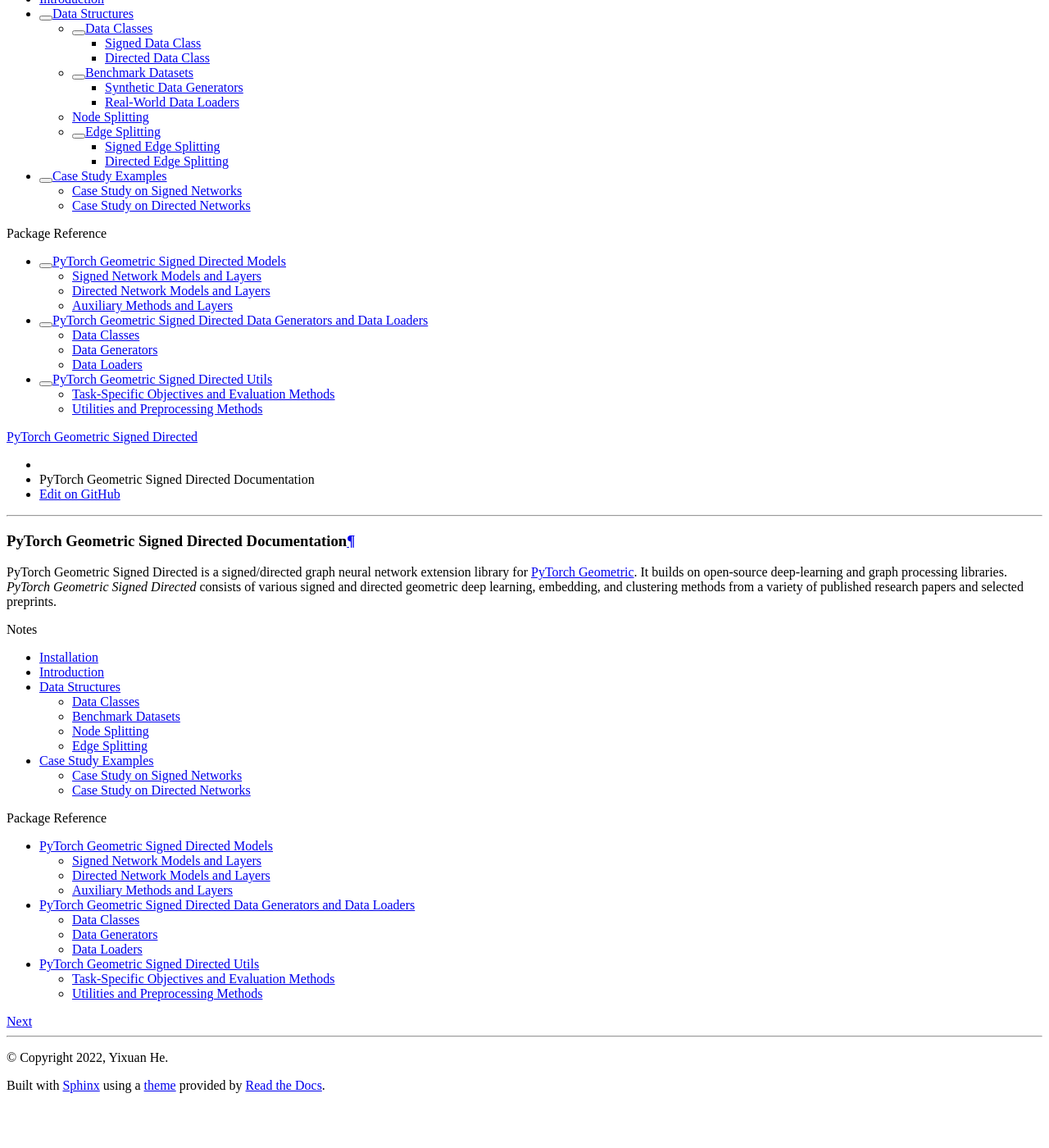
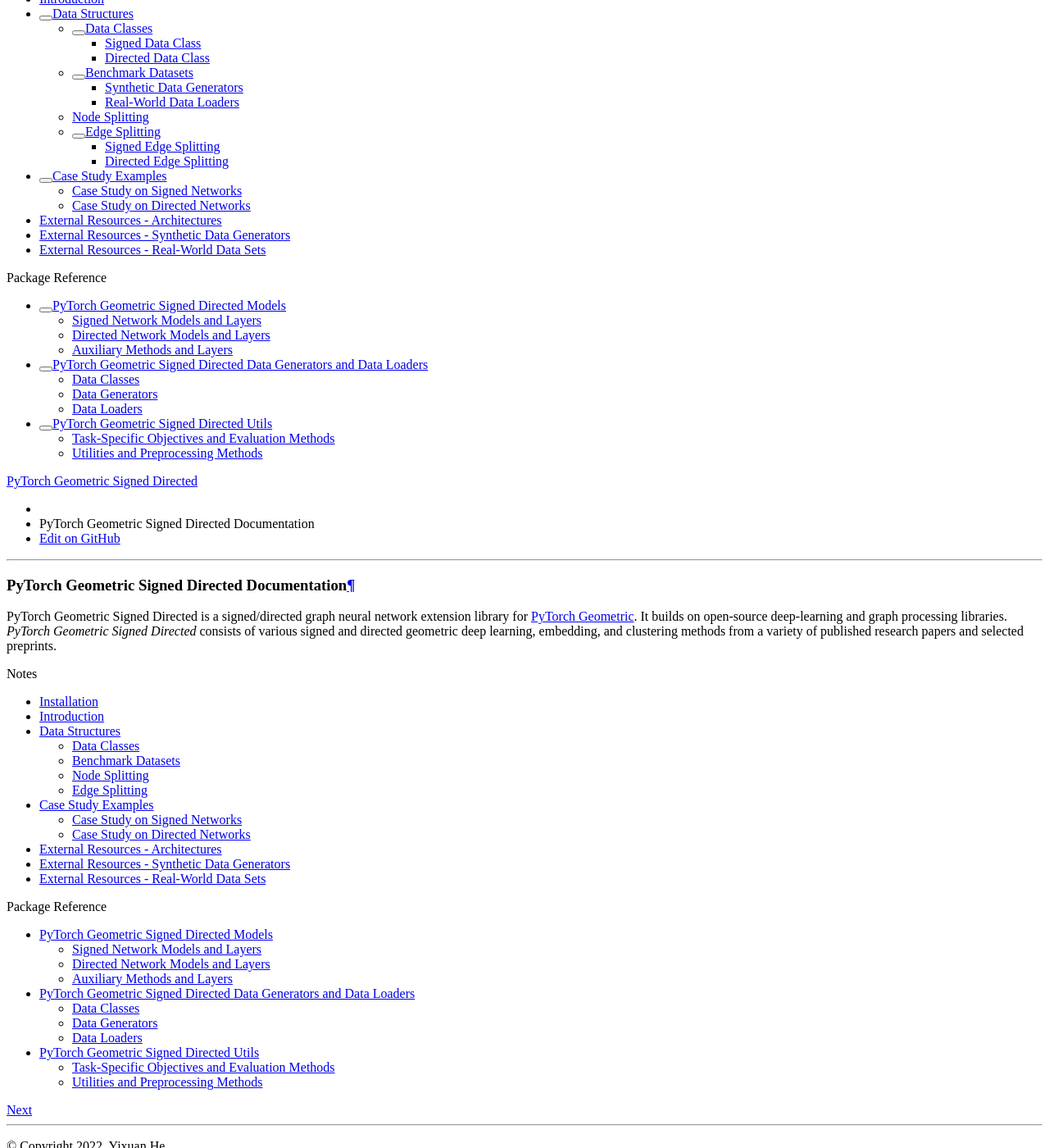
Before and after one commit to SherylHYX/pytorch_geometric_signed_directed, a Sphinx documentation site: the page built from docs/source/index.rst, in a window 1280 px wide and 1400 px high, scrolled down 513 px. Shown: the whole window at 82% size. Built offline with Sphinx 7.4.7 and the Read the Docs theme 2.0.0, drawn with Linux system fonts in a browser that asks for light colours; before the commit the page ends 1854 px from its top, so only the background shows below that; some of the changed lines change nothing that is shown.

Commit message:
external resources

```diff
--- a/docs/source/index.rst
+++ b/docs/source/index.rst
@@ -16,6 +16,7 @@
    notes/installation
    notes/introduction
    notes/case_study
+   notes/resources
 
 .. toctree::
    :glob:
--- /dev/null
+++ b/docs/source/notes/resources.rst
@@ -0,0 +1,40 @@
+External Resources - Architectures
+==================================
+
+* Yixuan He, Gesine Reinert, Songchao Wang, Mihai Cucuringu: **SSSNET: Semi-Supervised Signed Network Clustering** `Paper <https://arxiv.org/pdf/2110.06623.pdf>`_, `Code <https://github.com/SherylHYX/SSSNET_Signed_Clustering>`_
+
+* Junjie Huang, Huawei Shen, Liang Hou, Xueqi Cheng: **SDGNN: Learning Node Representation for Signed Directed Networks** `Paper <https://arxiv.org/pdf/2101.02390.pdf>`_, `Code <https://github.com/huangjunjie-cs/SiGAT>`_
+
+* Junjie Huang, Huawei Shen, Liang Hou, Xueqi Cheng: **Signed Graph Attention Networks** `Paper <https://arxiv.org/pdf/1906.10958.pdf>`_, `Code <https://github.com/huangjunjie-cs/SiGAT>`_
+
+* Yu Li, Yuan Tian, Jiawei Zhang, Yi Chang: **Learning Signed Network Embedding via Graph Attention** `Paper <https://ojs.aaai.org/index.php/AAAI/article/view/5911>`_, `Code <https://github.com/liyu1990/snea>`_
+
+* Tyler Derr, Yao Ma, Jiliang Tang: ** Signed graph convolutional networks** `Paper <https://arxiv.org/pdf/1808.06354.pdf>`_, `Code <https://github.com/benedekrozemberczki/SGCN>`_
+
+* Xitong Zhang, Yixuan He, Nathan Brugnone, Michael Perlmutter, Matthew Hirn: ** Magnet: A neural network for directed graphs** `Paper <https://arxiv.org/pdf/2102.11391.pdf>`_, `Code <https://github.com/matthew-hirn/magnet>`_
+
+* Zekun Tong, Yuxuan Liang, Henghui Ding, Yongxing Dai, Xinke Li, Xinke, Changhu Wang: ** Directed Graph Contrastive Learning** `Paper <https://proceedings.neurips.cc/paper/2021/file/a3048e47310d6efaa4b1eaf55227bc92-Paper.pdf>`_, `Code <https://github.com/flyingtango/DiGCL>`_
+
+* Zekun Tong, Yuxuan Liang, Changsheng Sun, Xinke Li, David Rosenblum, Andrew Lim: ** Digraph inception convolutional networks** `Paper <https://papers.nips.cc/paper/2020/file/cffb6e2288a630c2a787a64ccc67097c-Paper.pdf>`_, `Code <https://github.com/flyingtango/DiGCN>`_
+
+* Yixuan He, Gesine Reinert, Mihai Cucuringu: ** DIGRAC: Digraph Clustering Based on Flow Imbalance** `Paper <https://arxiv.org/pdf/2106.05194.pdf>`_, `Code <https://anonymous.4open.science/r/DIGRAC>`_
+
+* Zekun Tong, Yuxuan Liang, Changsheng Sun, David Rosenblum, Andrew Lim: ** Directed graph convolutional network** `Paper <https://arxiv.org/pdf/2004.13970.pdf>`_
+
+External Resources - Synthetic Data Generators
+==============================================
+
+* Yixuan He, Gesine Reinert, Songchao Wang, Mihai Cucuringu: **SSSNET: Semi-Supervised Signed Network Clustering** `Paper <https://arxiv.org/pdf/2110.06623.pdf>`_, `Code <https://github.com/SherylHYX/SSSNET_Signed_Clustering>`_
+
+* Yixuan He, Gesine Reinert, Mihai Cucuringu: ** DIGRAC: Digraph Clustering Based on Flow Imbalance** `Paper <https://arxiv.org/pdf/2106.05194.pdf>`_, `Code <https://anonymous.4open.science/r/DIGRAC>`_
+
+External Resources - Real-World Data Sets
+==============================================
+
+* Junjie Huang, Huawei Shen, Liang Hou, Xueqi Cheng: **SDGNN: Learning Node Representation for Signed Directed Networks** `Paper <https://arxiv.org/pdf/2101.02390.pdf>`_, `Code <https://github.com/huangjunjie-cs/SiGAT>`_
+
+* Yixuan He, Gesine Reinert, Songchao Wang, Mihai Cucuringu: **SSSNET: Semi-Supervised Signed Network Clustering** `Paper <https://arxiv.org/pdf/2110.06623.pdf>`_, `Code <https://github.com/SherylHYX/SSSNET_Signed_Clustering>`_
+
+* Xitong Zhang, Yixuan He, Nathan Brugnone, Michael Perlmutter, Matthew Hirn: ** Magnet: A neural network for directed graphs** `Paper <https://arxiv.org/pdf/2102.11391.pdf>`_, `Code <https://github.com/matthew-hirn/magnet>`_
+
+* Yixuan He, Gesine Reinert, Mihai Cucuringu: ** DIGRAC: Digraph Clustering Based on Flow Imbalance** `Paper <https://arxiv.org/pdf/2106.05194.pdf>`_, `Code <https://anonymous.4open.science/r/DIGRAC>`_
```
